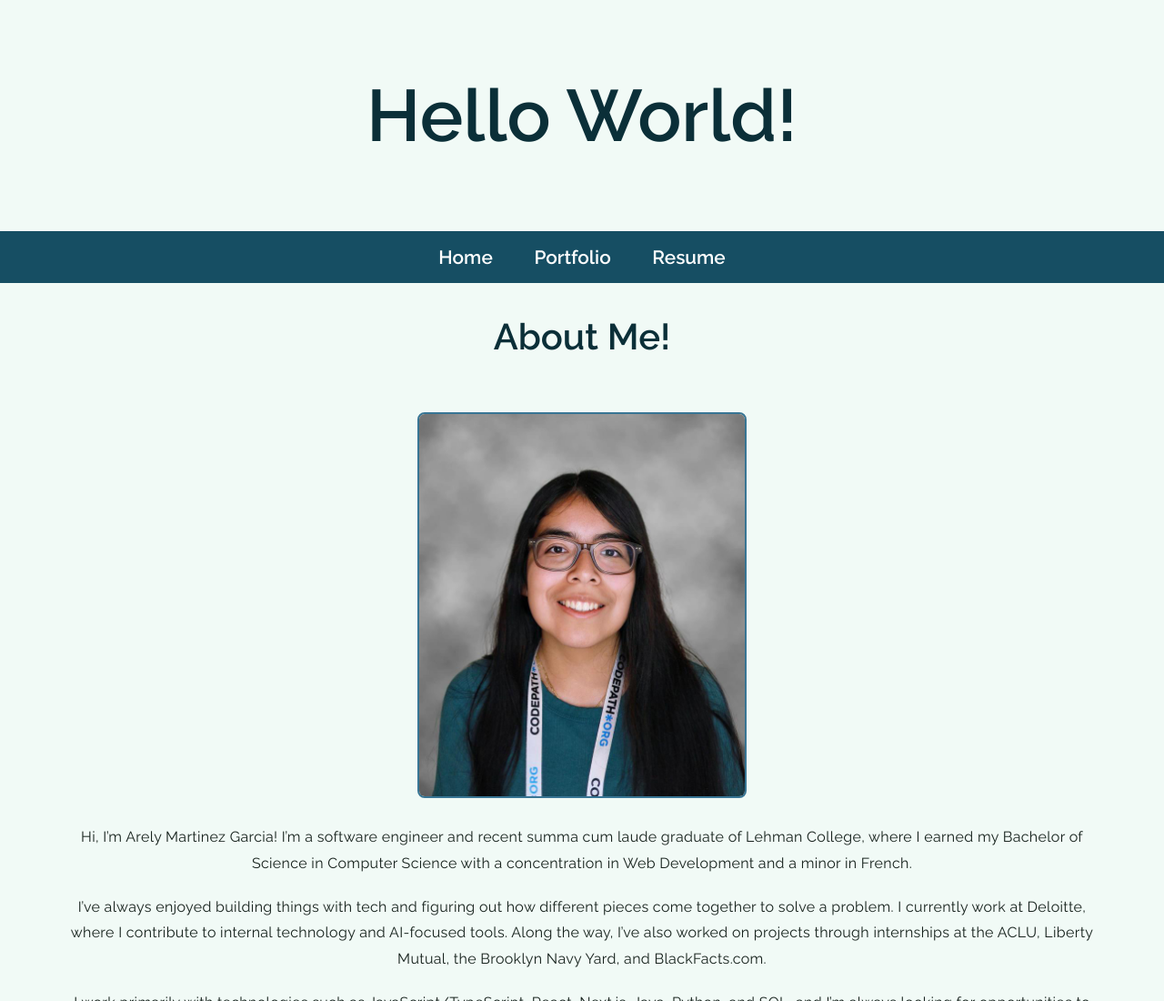
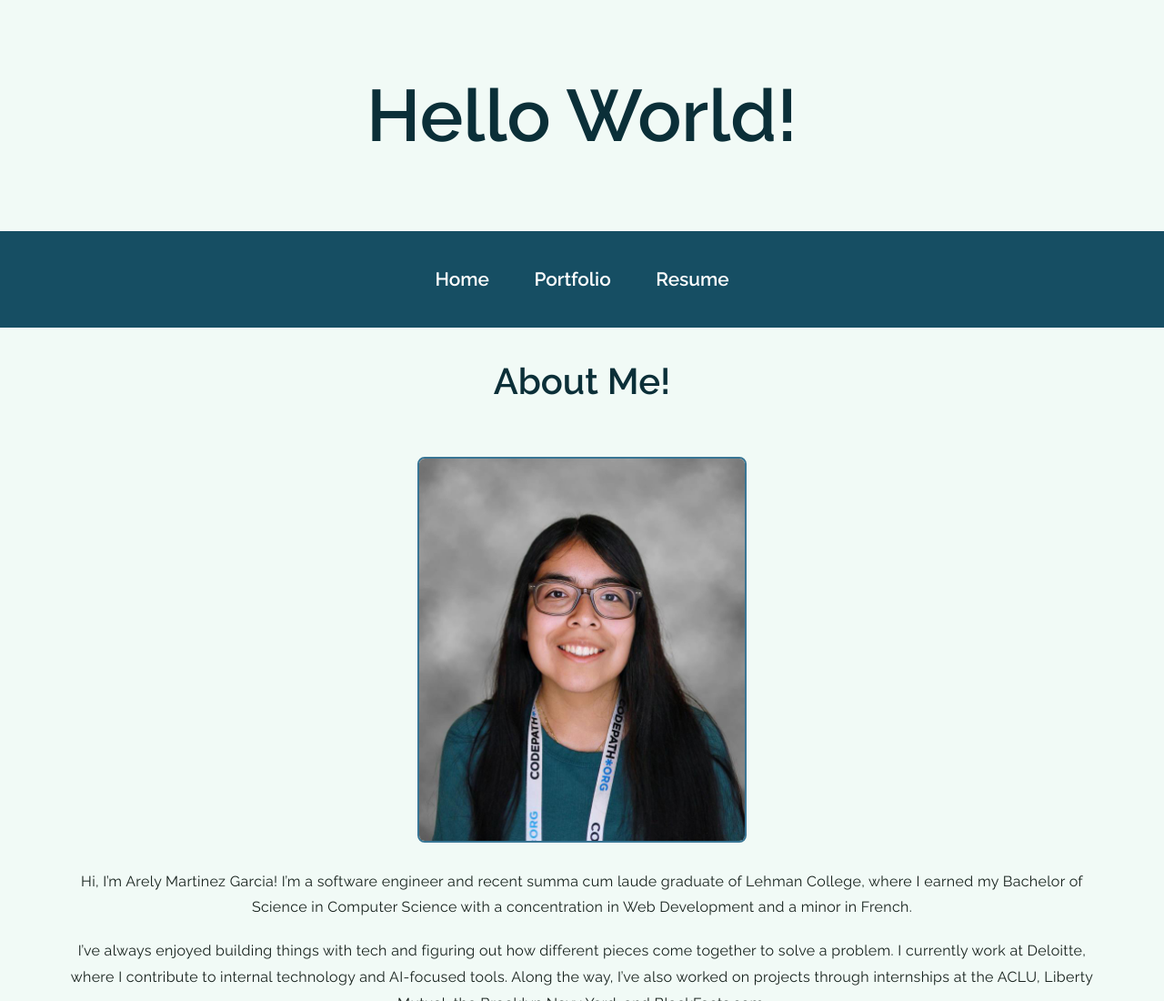
Before and after one commit to arelymartinez16/Portfolio-Website, a plain HTML site: page index.html in a window 1280 px wide. Shown: the top 1100 px of the page at 91% size. Drawn offline with Linux system fonts and the light colour scheme.

Commit message:
Update navigation and styling across pages
Replit-Commit-Author: Agent

```diff
--- a/index.html
+++ b/index.html
@@ -10,7 +10,7 @@
   <meta name="viewport" content="width=device-width, initial-scale=1" />
 
   <!-- link the webpage's stylesheet -->
-  <link rel="stylesheet" href="/style.css?v=4" />
+  <link rel="stylesheet" href="/style.css?v=6" />
 
   <!-- link the webpage's JavaScript file -->
   <script src="/script.js" defer></script>
--- a/style.css
+++ b/style.css
@@ -202,30 +202,47 @@ a {
 }
 
 /* STYLE NAV BAR */
-ul {
+nav ul {
+  display: flex;
+  flex-wrap: wrap;
+  align-items: center;
+  justify-content: center;
+  gap: 0.5rem;
   list-style-type: none;
   background-color: var(--nav-background);
   overflow: hidden;
-  padding: 1em;
+  padding: 0.5rem;
 }
 
-li {
-  display: inline;
+nav li {
+  display: flex;
 }
 
-li a {
+nav li a {
+  display: flex;
+  min-width: 48px;
+  min-height: 48px;
+  align-items: center;
+  justify-content: center;
+  padding: 1em;
   text-decoration: none;
   color: #ffffff;
   font-size: 1.3em;
   padding: 1em;
 }
 
-li a:hover,
-li a:focus-visible {
+@media (hover: hover) and (pointer: fine) {
+  nav li a:hover {
+    background-color: var(--nav-hover);
+  }
+}
+
+nav li a:active,
+nav li a:focus-visible {
   background-color: var(--nav-hover);
 }
 
-@media (max-width: 340px) {
+@media (max-width: 380px) {
   nav ul {
     align-items: stretch;
     flex-direction: column;
```
Also changed, not shown: portfolio.html (+1 -1 lines), resume.html (+1 -1 lines).
